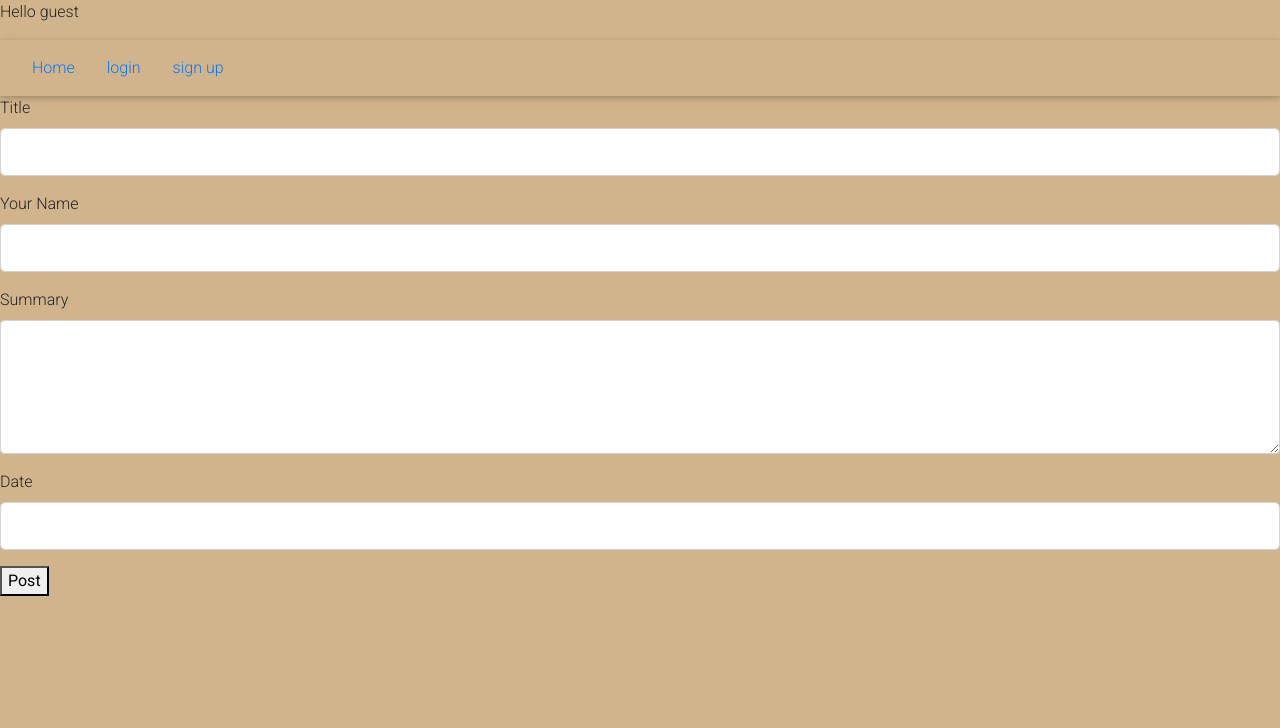
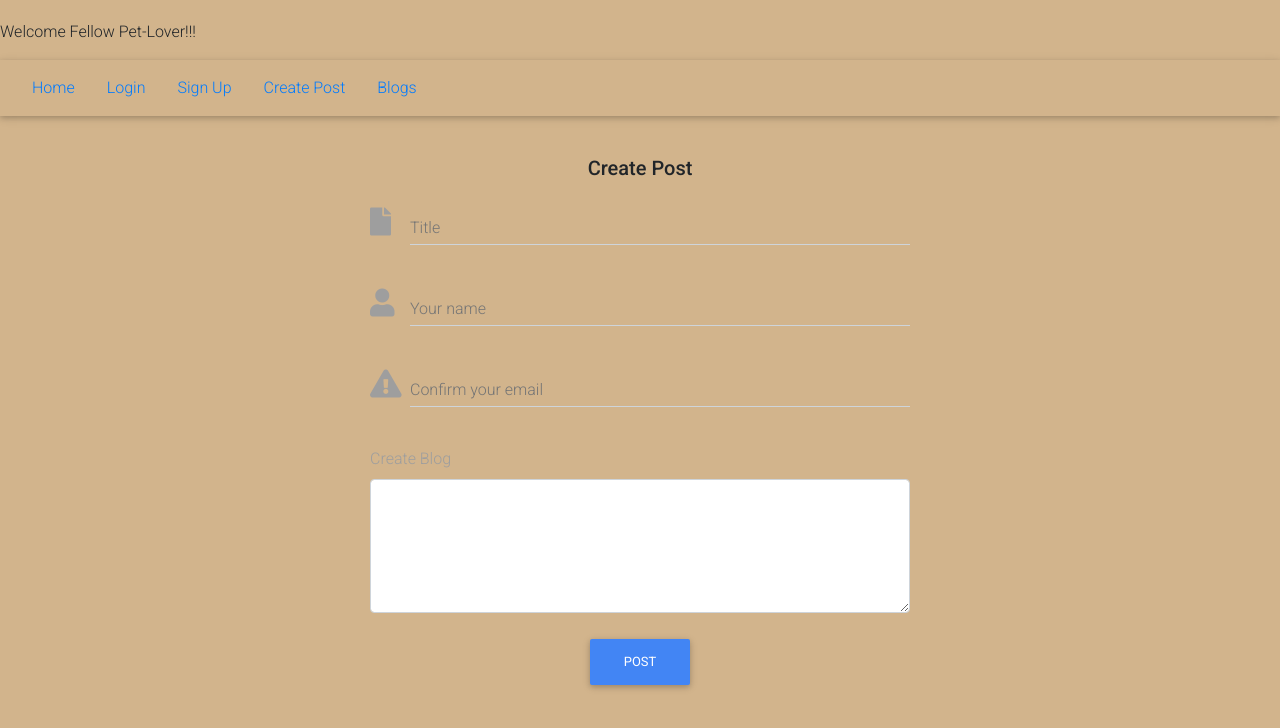
Before and after one commit to Jmichael96/Social-Animals, a React (Create React App) app in the folder client/: page /createpost in a window 1280 px wide. Shown: the top 728 px of the page. Built offline with nearby package versions, Linux system fonts and the light colour scheme; no server answers.

Commit message:
Updated Blog page, creating new blogs and sign up page

```diff
--- a/client/src/App.js
+++ b/client/src/App.js
@@ -30,7 +30,7 @@ const DisplayLinks = props => {
           </Link>
           </li>
           <li>
-            <Link to="#" className="nav-link">
+            <Link to="/Blogs" className="nav-link">
               Blogs
           </Link>
           </li>
@@ -58,12 +58,22 @@ const DisplayLinks = props => {
           </li>
           <li className="nav-item">
             <Link to="/login" className="nav-link">
-              login
+              Login
           </Link>
           </li>
           <li className="nav-item">
             <Link to="/signup" className="nav-link">
-              sign up
+              Sign Up
+          </Link>
+          </li>
+          <li className="nav-item">
+            <Link to="/CreatePost" className="nav-link">
+             Create Post
+          </Link>
+          </li>
+          <li className="nav-item">
+            <Link to="/Blogs" className="nav-link">
+             Blogs
           </Link>
           </li>
         </ul>
--- a/client/src/components/CreatePost/index.js
+++ b/client/src/components/CreatePost/index.js
@@ -1,6 +1,7 @@
 import React, { Component } from "react";
 import axios from "axios";
 import { Redirect } from 'react-router-dom'
+import { MDBContainer, MDBRow, MDBCol, MDBBtn, MDBInput } from 'mdbreact';
 
 class CreatePost extends Component{
 
@@ -47,31 +48,49 @@ class CreatePost extends Component{
 			return <Redirect to={{ pathname: this.state.redirectTo }} />
 		}
         return (
-            <div>
+            <MDBContainer>
+        <MDBRow>
+          <MDBCol md="6">
             <form>
-                    <div className="form-group">
-                        <label htmlFor="title">Title</label>
-                        <input
+              <p className="h5 text-center mb-4">Create Post</p>
+              <div className="grey-text">
+                <MDBInput
+                  label="Title"
+                  icon="file"
+                  group
                   type="text"
-                        name="title"
+                  validate
+                  error="wrong"
+                  success="right"
                   value={this.state.title}
                         onChange={this.handleChange}
-                        className="form-control form-control-lg" />
-                    </div>
-                    <div className="form-group">
-                        <label htmlFor="authorName">Your Name</label>
-                        <input
+                    name="title"
+                />
+                <MDBInput
+                  label="Your name"
+                  icon="user"
+                  group
                   type="text"
+                  validate
+                  error="wrong"
+                  success="right"
                   name="authorName"
                         value={this.state.authorName}
                         onChange={this.handleChange}
-                        className="form-control form-control-lg" />
-                    </div>
-                </form>
-                <form>
+                />
+                <MDBInput
+                  label="Confirm your email"
+                  icon="exclamation-triangle"
+                  group
+                  type="text"
+                  validate
+                  error="wrong"
+                  success="right"
+                />
+
                  <div className="form-group">
-                        <label htmlFor="content">
-                            Summary
+            <label htmlFor="exampleFormControlTextarea1">
+            Create Blog
             </label>
             <textarea
             type="text"
@@ -82,18 +101,14 @@ class CreatePost extends Component{
             rows="5"
             />
         </div>
+              </div>
+              <div className="text-center">
+                <MDBBtn color="primary" onClick={this.handleSubmit}>Post</MDBBtn>
+              </div>
             </form>
-                <div className="form-group">
-                        <label htmlFor="date">Date</label>
-                        <input
-                        type="text"
-                        name="date"
-                        value={this.state.date}
-                        onChange={this.handleChange}
-                        className="form-control form-control-lg" />
-                    </div>
-                    <button onClick={this.handleSubmit}>Post</button>
-            </div>
+          </MDBCol>
+        </MDBRow>
+      </MDBContainer>
         );
     }
 }
--- /dev/null
+++ b/client/src/components/CreatePost/style.css
@@ -0,0 +1,4 @@
+.form-group {
+
+    margin: 0 auto;
+}
--- a/client/src/components/Greeting/index.js
+++ b/client/src/components/Greeting/index.js
@@ -1,11 +1,11 @@
 import React from 'react'
 import "./style.css";
-// TODO - add proptypes
+
 
 const Header = props => {
 	let Greeting
 	if (props.user === null) {
-		Greeting = <p>Hello guest</p>
+		Greeting = <p>Welcome Fellow Pet-Lover!!!</p>
 	} else if (props.user.firstName) {
 		Greeting = (
 			<p id="greeting">
--- a/client/src/components/Login/index.js
+++ b/client/src/components/Login/index.js
@@ -2,63 +2,60 @@ import React, { Component } from 'react'
 import { Redirect } from 'react-router-dom'
 import "./style.css";
 
-class LoginForm extends Component {
-	constructor() {
-		super()
-		this.state = {
-			username: '',
-			password: '',
-			redirectTo: null
-		}
-		// this.googleSignin = this.googleSignin.bind(this)
-		this.handleSubmit = this.handleSubmit.bind(this)
-		this.handleChange = this.handleChange.bind(this)
-	}
+import { MDBContainer, MDBRow, MDBCol, MDBCard, MDBCardBody, MDBInput, MDBIcon } from 'mdbreact';
 
-	handleChange(event) {
-		this.setState({
-			[event.target.name]: event.target.value
-		})
-	}
+const LoginForm = () => {
+  return (
+    <MDBContainer>
+      <MDBRow>
+        <MDBCol md="6">
+          <MDBCard>
+            <MDBCardBody className="mx-4">
+              <div className="text-center">
+                <h3 className="pink-text mb-5">
+                  <strong>Login</strong>
+                </h3>
+              </div>
+              <MDBInput label="Your email" group type="text" validate />
+              <MDBInput label="Your password" group type="password" validate />
+              <div className="md-form pb-3">
+                <div className="form-check my-4">
+                  <input
+                    className="form-check-input"
+                    type="checkbox"
+                    id="defaultCheck12"
+                  />
+                  <label htmlFor="defaultCheck12" className="grey-text">
+                    Accept the
+                    <a href="#!" className="blue-text">
 
-	handleSubmit(event) {
-		event.preventDefault()
-		console.log('handleSubmit')
-		this.props._login(this.state.username, this.state.password)
-		this.setState({
-			redirectTo: '/'
-		})
-	}
+                      Terms and Conditions
+                    </a>
+                  </label>
+                </div>
+              </div>
+              <MDBRow className="d-flex align-items-center mb-4">
+                <MDBCol md="6" className="text-center">
+                  <button
+                    type="button"
+                    className="btn btn-pink btn-block btn-rounded z-depth-1"
+                  >
+                    Login
+                  </button>
+                </MDBCol>
+                <MDBCol md="6">
 
-	render() {
-		if (this.state.redirectTo) {
-			return <Redirect to={{ pathname: this.state.redirectTo }} />
-		} else {
-			return (
-				<div id="login-form" className="LoginForm">
-					<h1>Login form</h1>
-					<form>
-						<label htmlFor="username">Username: </label>
-						<input
-							type="text"
-							name="username"
-							value={this.state.username}
-							onChange={this.handleChange}
-						/>
-						<label htmlFor="password">Password: </label>
-						<input
-							type="password"
-							name="password"
-							value={this.state.password}
-							onChange={this.handleChange}
-						/>
-						<button onClick={this.handleSubmit}>Login</button>
-					</form>
+                </MDBCol>
+              </MDBRow>
+            </MDBCardBody>
 
-				</div>
-			)
-		}
-	}
-}
+          </MDBCard>
+        </MDBCol>
+      </MDBRow>
+    </MDBContainer>
+  );
+};
 
-export default LoginForm
+
+
+export default LoginForm;
--- a/client/src/components/Login/style.css
+++ b/client/src/components/Login/style.css
@@ -1,3 +1,13 @@
-#login-form{
-    margin-top: 200px;
+
+
+div {
+    margin: 0 auto;
+    margin-top: 20px;
 }
+
+.card-image {
+
+
+    background-image: 100%;
+    background-position: center;
+}
--- a/client/src/pages/Home.js
+++ b/client/src/pages/Home.js
@@ -35,7 +35,7 @@ const Home = (props) => {
           <MDBRow className="py-5">
             <MDBCol md="12" className="text-center">
               <p>
-                GitHub Repo:
+                GitHub Repo:https://github.com/rchlblns
                 Portfolio:
                 LinkedIn:
               </p>
```
Also changed, not shown: client/src/components/Blogs/index.js (added, +141 -0 lines), 2 other files (tests, documents, lock files or other folders). Lines whose indentation alone changed are shown as unchanged.
